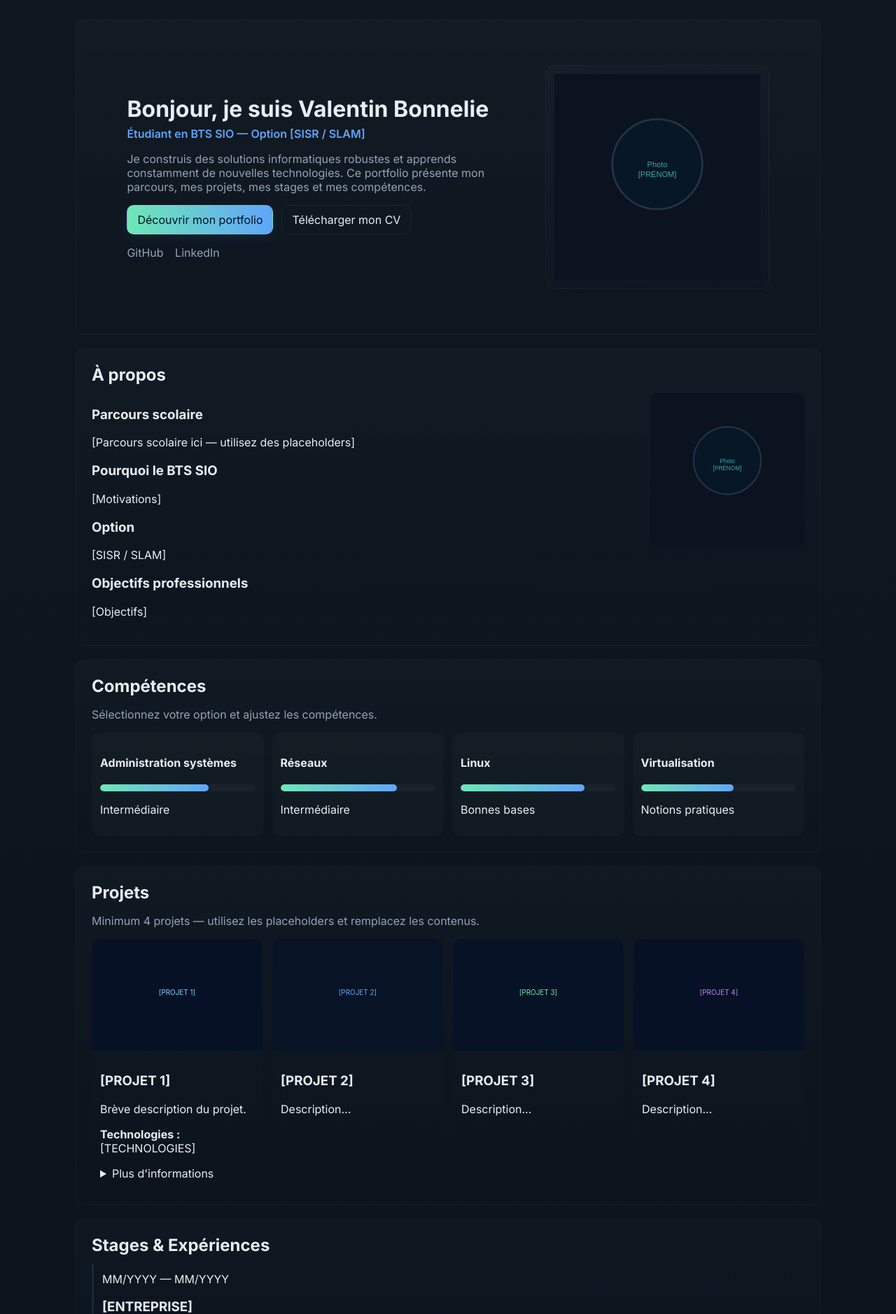
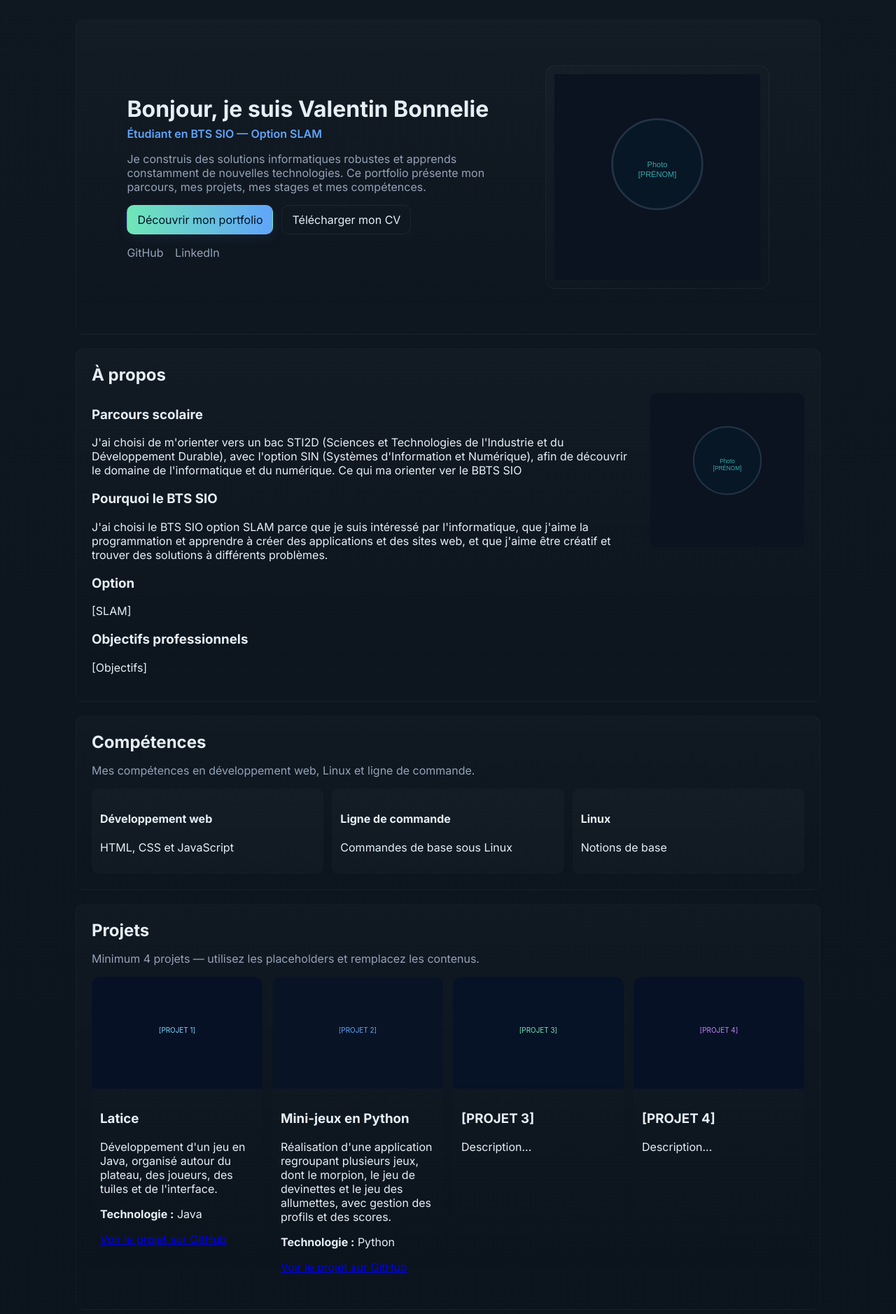
Before and after one commit to Val24430/portefolio, a PHP site: page / in a window 1280 px wide. Shown: the part 69-1947 px from the top of the page at 70% size. Run offline with PHP 8.4, Linux system fonts and the light colour scheme.

Commit message:
Mise à jour des informations personnelles et des liens dans index.html et index.php, amélioration du style des barres de compétences dans style.css

```diff
--- a/index.php
+++ b/index.php
@@ -39,14 +39,14 @@ exit;
 			<div class="hero-inner">
 				<div class="hero-text">
 					<h1>Bonjour, je suis <span class="name">Valentin Bonnelie</span></h1>
-					<p class="lead">Étudiant en BTS SIO — Option [SISR / SLAM]</p>
+					<p class="lead">Étudiant en BTS SIO — Option SLAM</p>
 					<p class="intro">Je construis des solutions informatiques robustes et apprends constamment de nouvelles technologies. Ce portfolio présente mon parcours, mes projets, mes stages et mes compétences.</p>
 					<div class="hero-ctas">
 						<a class="btn primary" href="#projects">Découvrir mon portfolio</a>
 						<a class="btn" href="assets/CV-[PRENOM]-[NOM].pdf" download>Télécharger mon CV</a>
 					</div>
 					<div class="socials">
-						<a href="#" aria-label="GitHub">GitHub</a>
+						<a href="https://github.com/Val24430" aria-label="GitHub">GitHub</a>
 						<a href="#" aria-label="LinkedIn">LinkedIn</a>
 					</div>
 				</div>
@@ -61,11 +61,11 @@ exit;
 			<div class="about-grid">
 				<div>
 					<h3>Parcours scolaire</h3>
-					<p>[Parcours scolaire ici — utilisez des placeholders]</p>
+					<p>J'ai choisi de m'orienter vers un bac STI2D (Sciences et Technologies de l'Industrie et du Développement Durable), avec l'option SIN (Systèmes d'Information et Numérique), afin de découvrir le domaine de l'informatique et du numérique. Ce qui ma orienter ver le BBTS SIO</p>
 					<h3>Pourquoi le BTS SIO</h3>
-					<p>[Motivations]</p>
+					<p>J'ai choisi le BTS SIO option SLAM parce que je suis intéressé par l'informatique, que j'aime la programmation et apprendre à créer des applications et des sites web, et que j'aime être créatif et trouver des solutions à différents problèmes.</p>
 					<h3>Option</h3>
-					<p>[SISR / SLAM]</p>
+					<p>[SLAM]</p>
 					<h3>Objectifs professionnels</h3>
 					<p>[Objectifs]</p>
 				</div>
@@ -77,28 +77,19 @@ exit;
 
 		<section id="skills" class="skills reveal">
 			<h2>Compétences</h2>
-			<p class="muted">Sélectionnez votre option et ajustez les compétences.</p>
+			<p class="muted">Mes compétences en développement web, Linux et ligne de commande.</p>
 			<div class="skills-grid">
-				<!-- Example skill card, duplicate & edit as needed -->
 				<div class="skill-card">
-					<h4>Administration systèmes</h4>
-					<div class="skill-bar" aria-hidden="true"><span style="width:70%"></span></div>
-					<p class="level">Intermédiaire</p>
+					<h4>Développement web</h4>
+					<p class="level">HTML, CSS et JavaScript</p>
 				</div>
 				<div class="skill-card">
-					<h4>Réseaux</h4>
-					<div class="skill-bar" aria-hidden="true"><span style="width:75%"></span></div>
-					<p class="level">Intermédiaire</p>
+					<h4>Ligne de commande</h4>
+					<p class="level">Commandes de base sous Linux</p>
 				</div>
 				<div class="skill-card">
 					<h4>Linux</h4>
-					<div class="skill-bar" aria-hidden="true"><span style="width:80%"></span></div>
-					<p class="level">Bonnes bases</p>
-				</div>
-				<div class="skill-card">
-					<h4>Virtualisation</h4>
-					<div class="skill-bar" aria-hidden="true"><span style="width:60%"></span></div>
-					<p class="level">Notions pratiques</p>
+					<p class="level">Notions de base</p>
 				</div>
 			</div>
 		</section>
@@ -107,26 +98,23 @@ exit;
 			<h2>Projets</h2>
 			<p class="muted">Minimum 4 projets — utilisez les placeholders et remplacez les contenus.</p>
 			<div class="projects-grid">
-				<!-- Project card template -->
 				<article class="project-card">
-					<img src="assets/project-1.svg" alt="Capture du projet [PROJET]">
+					<img src="assets/project-1.svg" alt="Projet Latice">
 					<div class="project-body">
-						<h3>[PROJET 1]</h3>
-						<p class="proj-desc">Brève description du projet.</p>
-						<p class="proj-meta"><strong>Technologies :</strong> [TECHNOLOGIES]</p>
-						<details>
-							<summary>Plus d'informations</summary>
-							<p><strong>Difficultés :</strong> [DIFFICULTÉS]</p>
-							<p><strong>Solutions :</strong> [SOLUTIONS]</p>
-							<p><strong>Ce que j'ai appris :</strong> [APPRENTISSAGES]</p>
-							<p><a href="#" target="_blank" rel="noopener">Voir sur GitHub</a></p>
-						</details>
+						<h3>Latice</h3>
+						<p class="proj-desc">Développement d'un jeu en Java, organisé autour du plateau, des joueurs, des tuiles et de l'interface.</p>
+						<p class="proj-meta"><strong>Technologie :</strong> Java</p>
+						<p><a href="https://github.com/Val24430/Latice/tree/main/Latice-master/Latice-master/src/main" target="_blank" rel="noopener noreferrer">Voir le projet sur GitHub</a></p>
 					</div>
 				</article>
-				<!-- Duplicate minimal cards to reach 4 -->
 				<article class="project-card">
-					<img src="assets/project-2.svg" alt="Capture du projet [PROJET]">
-					<div class="project-body"><h3>[PROJET 2]</h3><p class="proj-desc">Description...</p></div>
+					<img src="assets/project-2.svg" alt="Projet de mini-jeux en Python">
+					<div class="project-body">
+						<h3>Mini-jeux en Python</h3>
+						<p class="proj-desc">Réalisation d'une application regroupant plusieurs jeux, dont le morpion, le jeu de devinettes et le jeu des allumettes, avec gestion des profils et des scores.</p>
+						<p class="proj-meta"><strong>Technologie :</strong> Python</p>
+						<p><a href="https://github.com/Val24430/Python-projet-Sae/tree/main/SAE-Besoin-client" target="_blank" rel="noopener noreferrer">Voir le projet sur GitHub</a></p>
+					</div>
 				</article>
 				<article class="project-card">
 					<img src="assets/project-3.svg" alt="Capture du projet [PROJET]">
@@ -143,10 +131,10 @@ exit;
 			<h2>Stages & Expériences</h2>
 			<div class="timeline">
 				<div class="timeline-item">
-					<time>MM/YYYY — MM/YYYY</time>
-					<h3>[ENTREPRISE]</h3>
-					<p><strong>Poste :</strong> [POSTE]</p>
-					<p><strong>Missions :</strong> [MISSIONS]</p>
+					<time>Stage</time>
+					<h3>Orange</h3>
+					<p><strong>Poste :</strong> Technicien</p>
+					<p><strong>Missions :</strong> Réparation de fibre optique et configuration de routeurs.</p>
 				</div>
 			</div>
 		</section>
@@ -154,11 +142,11 @@ exit;
 		<section id="veille" class="veille reveal">
 			<h2>Veille technologique</h2>
 			<article class="veille-item">
-				<h3>[SUJET DE VEILLE]</h3>
-				<p><strong>Problématique :</strong> [PROBLÉMATIQUE]</p>
-				<p><strong>Sources :</strong> [SOURCES]</p>
-				<p><strong>Résumé :</strong> [RÉSUMÉ]</p>
-				<p class="muted">Date : [DATE]</p>
+				<h3>Le développement web</h3>
+				<p><strong>Problématique :</strong> Comment les nouvelles technologies et les bonnes pratiques améliorent-elles la création de sites web ?</p>
+				<p><strong>Sources :</strong> Documentation MDN, blogs spécialisés et actualités du développement web.</p>
+				<p><strong>Résumé :</strong> Ma veille porte sur les évolutions du développement web, notamment HTML, CSS et JavaScript, ainsi que sur l'accessibilité, l'adaptation aux mobiles et les performances des sites.</p>
+				<p class="muted">Date : 2026</p>
 			</article>
 		</section>
 
@@ -210,15 +198,15 @@ exit;
 				<button type="submit" class="btn primary">Envoyer</button>
 			</form>
 			<div class="contact-info">
-				<p>Email : <a href="mailto:contact@[DOMAIN]">contact@[DOMAIN]</a></p>
+				<p>Email : <a href="mailto:contact@[DOMAIN]">val.bonnelie@gmail.com</a></p>
 				<p>GitHub / LinkedIn : <a href="#">Voir profils</a></p>
 			</div>
 		</section>
 	</main>
 
 	<footer class="site-footer">
-		<p>Valentin Bonnelie — BTS SIO [SISR/SLAM] — 2026</p>
-		<p><a href="#">GitHub</a> • <a href="#">LinkedIn</a></p>
+		<p>Valentin Bonnelie — BTS SIO [SLAM] — 2026</p>
+		<p><a href="https://github.com/Val24430">GitHub</a> • <a href="#">LinkedIn</a></p>
 	</footer>
 </body>
 </html>
--- a/style.css
+++ b/style.css
@@ -50,7 +50,7 @@ h2{margin:0 0 12px}
 .skills-grid{display:grid;grid-template-columns:repeat(auto-fit,minmax(200px,1fr));gap:12px}
 .skill-card{padding:12px;background:rgba(255,255,255,0.02);border-radius:10px}
 .skill-bar{height:10px;background:rgba(255,255,255,0.03);border-radius:8px;overflow:hidden;margin:8px 0}
-.skill-bar span{display:block;height:100%;background:linear-gradient(90deg,var(--accent),var(--accent-2));border-radius:8px}
+.skill-bar span{display:block;height:100%;background:linear-gradient(90deg,var(--accent),#8fe9c9);border-radius:8px}
 
 .projects-grid{display:grid;grid-template-columns:repeat(auto-fit,minmax(240px,1fr));gap:14px}
 .project-card{background:linear-gradient(180deg,rgba(255,255,255,0.01),transparent);border-radius:12px;overflow:hidden;display:flex;flex-direction:column;transition:transform .25s ease,box-shadow .25s ease}
```
Also changed, not shown: index.html (+6 -6 lines).
